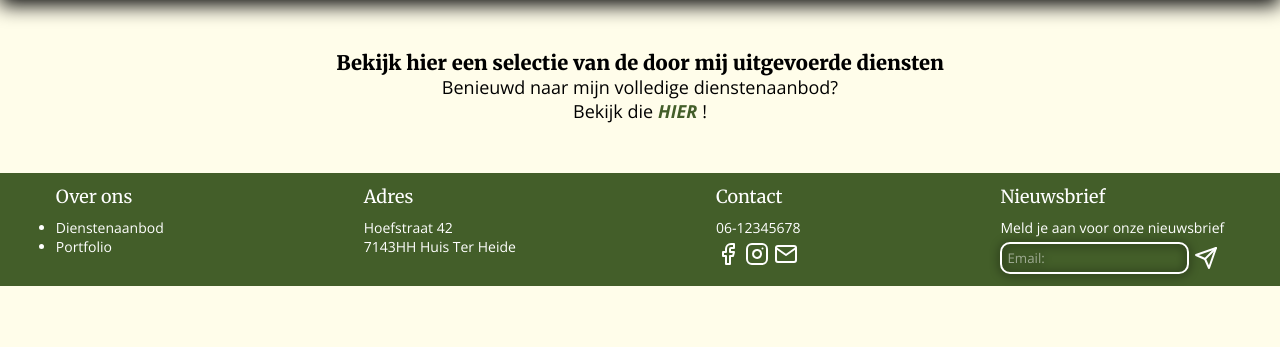
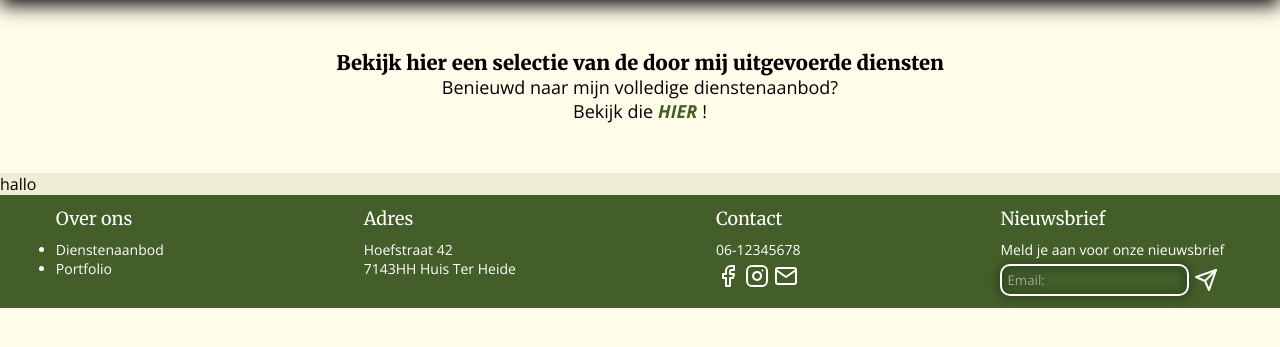
Before and after one commit to xbNkY/hoogendijk-hoveniers-website, a PHP site: page /portfolio.php in a window 1280 px wide. Shown: the part 84-431 px from the top of the page. Run offline with PHP 8.4, Linux system fonts and the light colour scheme.

Commit message:
verder aan portfolio

```diff
--- a/css/dienstenaanbod.css
+++ b/css/dienstenaanbod.css
@@ -46,6 +46,7 @@
   gap: 10px;
   position: relative;
   z-index: 1;
+  filter: drop-shadow(black 0px 1px 5px);
 }
 
 .text-left {
@@ -103,6 +104,7 @@
   padding-block: 5px;
   padding-inline: 20px;
   border-radius: 10px;
+  filter: drop-shadow(black 0px 1px 2px);
 }
 
 .portfolio-btn:hover {
--- a/css/homepage.css
+++ b/css/homepage.css
@@ -31,6 +31,7 @@
   position: relative;
   z-index: 1;
   grid-column-start: 2;
+  filter: drop-shadow(black 0px 1px 5px);
 }
 
 .offers-text {
--- a/css/portfolio.css
+++ b/css/portfolio.css
@@ -19,3 +19,9 @@
   color: black;
   font-size: 18px;
 }
+
+.portfolio-imgs {
+  display: grid;
+  grid-template-columns: repeat(3, 1fr);
+  background-color: #eeeed5;
+}
--- a/portfolio.php
+++ b/portfolio.php
@@ -18,6 +18,10 @@
         <p class="bekijk-dienst">Bekijk die<a class="dienstenaanbod-link" href="dienstenaanbod.php"><span>HIER</span></a>!</p>
     </div>
 
+    <div class="portfolio-imgs">
+        hallo
+    </div>
+
     <?php include "footer.php" ?>
 
 </body>
```
